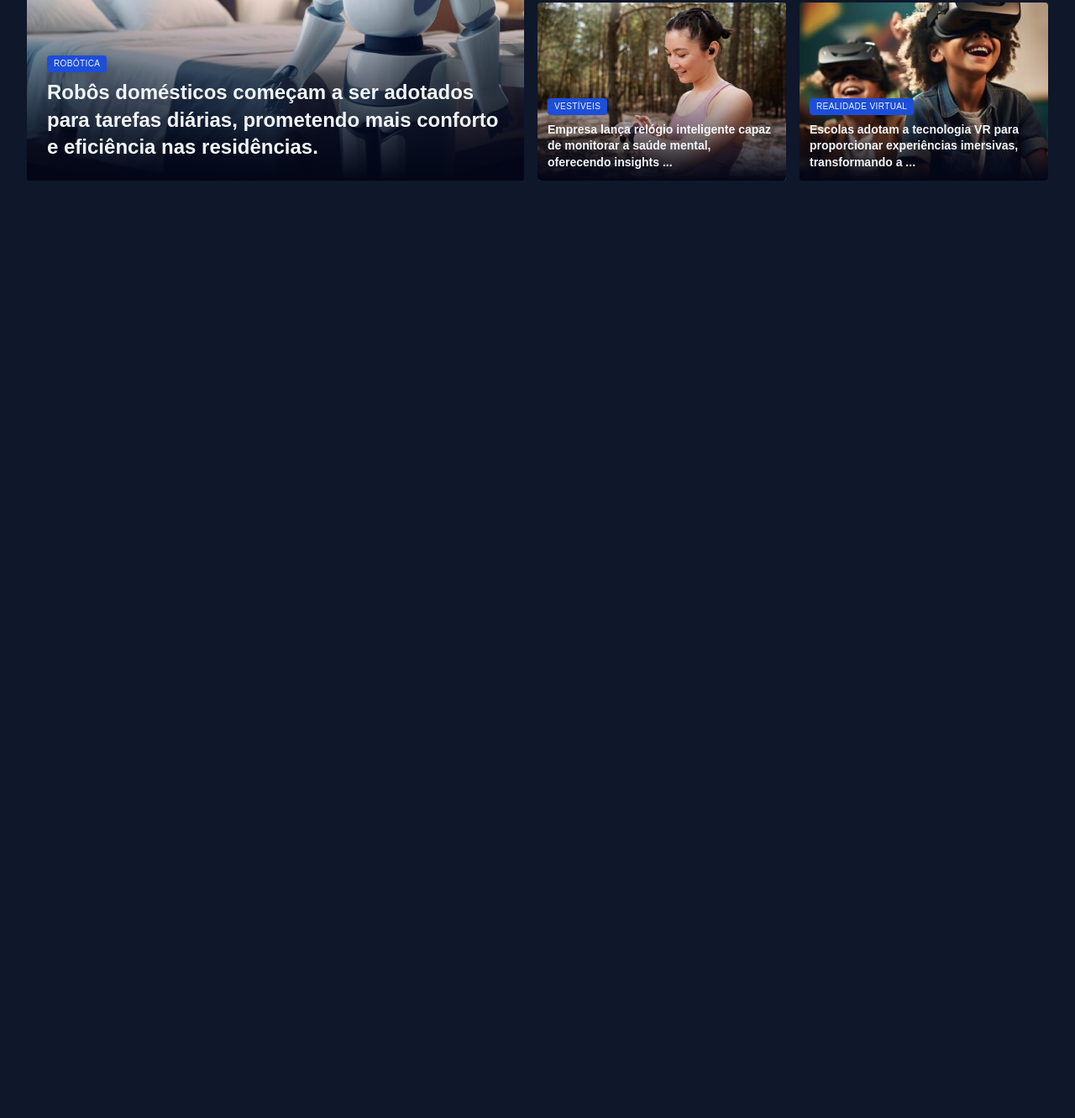
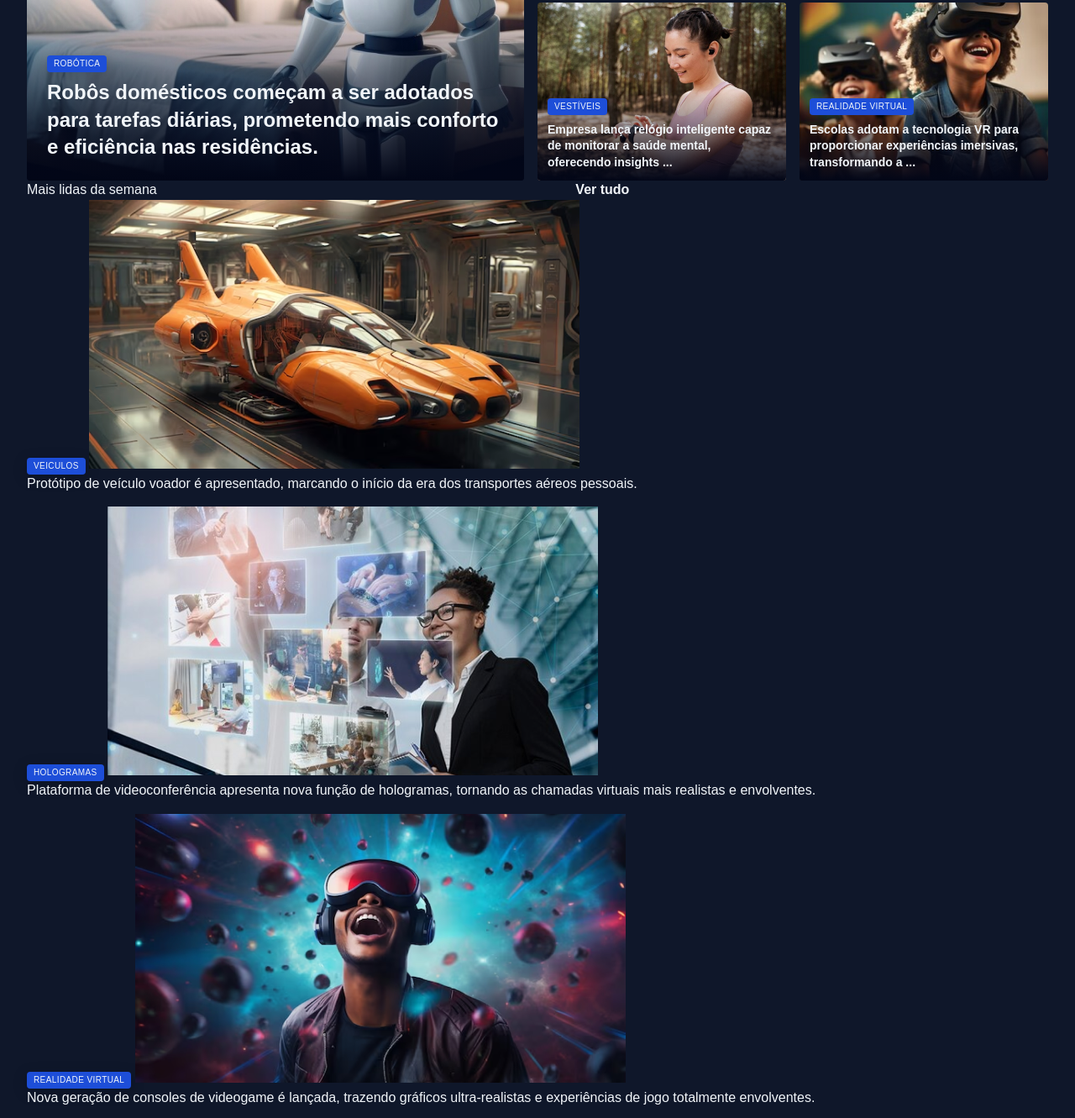
Before and after one commit to gislanysa/projeto-portal-de-noticias, a plain HTML site: page index.html in a window 1280 px wide. Shown: the part 389-1720 px from the top of the page at 84% size. Before the commit the page ends 800 px from the top, so only its background shows below. Drawn offline with Linux system fonts and the light colour scheme.

Commit message:
estruturando a seção as mais lidas da semana

```diff
--- a/index.html
+++ b/index.html
@@ -91,6 +91,50 @@
                 </figure>
             </div>
         </section>
+
+        <section id="weekly">
+            <header class="grid grid-flow-col">
+                <h3>Mais lidas da semana</h3>
+                <a href="#" class="grid grid-flow-col">
+                    <strong>Ver tudo</strong>
+                    <span></span>
+                </a>
+            </header>
+
+            <div class="grid gap-16">
+                <figure>
+                    <span class="content-tag">Veiculos</span>
+                    <img src="assets/image/Image 06.png" alt="">
+                    <p>
+                        Protótipo de veículo voador é apresentado, marcando o início da era dos transportes aéreos pessoais.
+                    </p>
+                </figure>
+
+                <figure>
+                    <span class="content-tag">Hologramas</span>
+                    <img src="assets/image/Image 07.png" alt="">
+                    <p>
+                        Plataforma de videoconferência apresenta nova função de hologramas, tornando as chamadas virtuais mais realistas e envolventes.
+                    </p>
+                </figure>
+
+                <figure>
+                    <span class="content-tag">Realidade virtual</span>
+                    <img src="assets/image/Image 08.png" alt="">
+                    <p>
+                        Nova geração de consoles de videogame é lançada, trazendo gráficos ultra-realistas e experiências de jogo totalmente envolventes.
+                    </p>
+                </figure>
+
+                <figure>
+                    <span class="content-tag">Internet</span>
+                    <img src="assets/image/Image 09.png" alt="">
+                    <p>
+                        Projeto busca oferecer internet de alta velocidade em áreas remotas através de satélites.
+                    </p>
+                </figure>
+            </div>
+        </section>
     </main>
 </body>
 </html>
```
